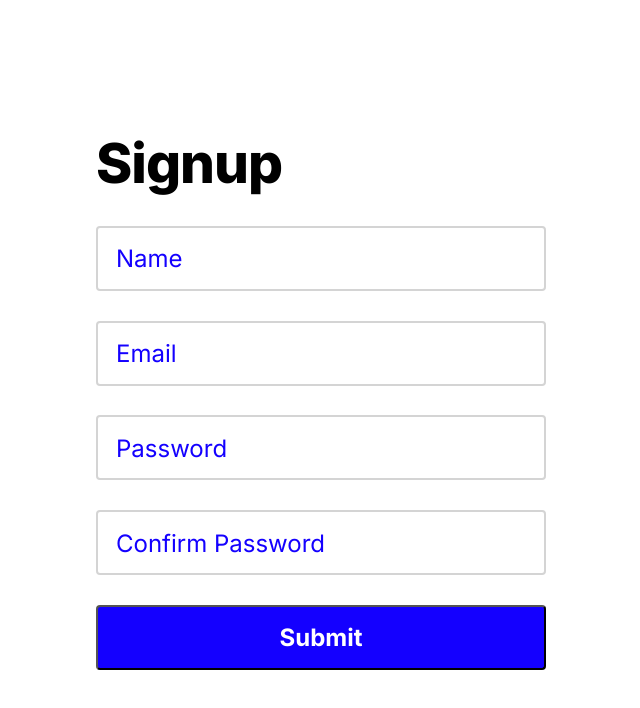
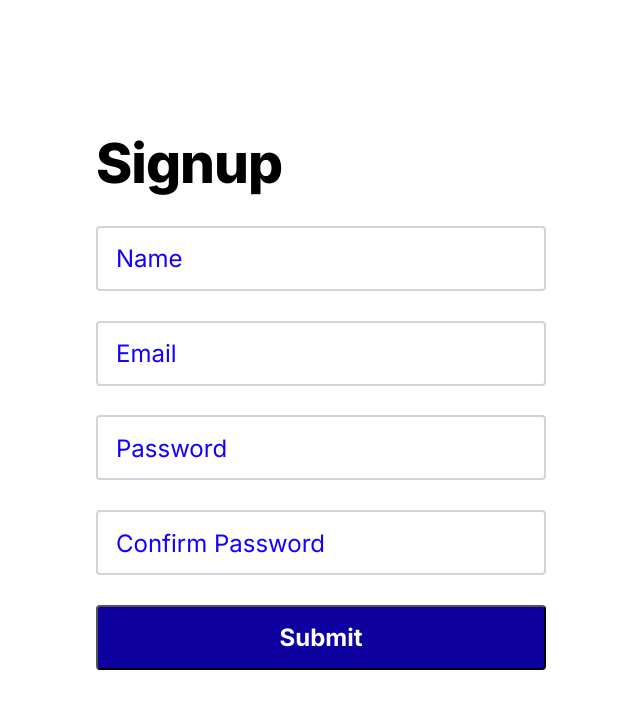
Before and after one commit to MarcoJul/Form-ReactReducer, a React (Create React App) app: page / in a window 1280 px wide. In both pictures the pointer is over the button "Submit". Shown: the top 708 px of the page, without its empty margins (319-959 px from the left). Built offline with nearby package versions, Linux system fonts and the light colour scheme; some icons are missing.

Commit message:
docs: modify Readme

```diff
--- a/src/components/Form.module.css
+++ b/src/components/Form.module.css
@@ -79,6 +79,11 @@ label.contentLabel {
   font-size: 2.4rem;
   font-weight: 700;
   border-radius: 4px;
+  cursor: pointer;
+}
+
+.formButton:hover {
+  background-color: #0d009e;
 }
 
 .showIcon {
```
Also changed, not shown: 1 other file (tests, documents, lock files or other folders).
